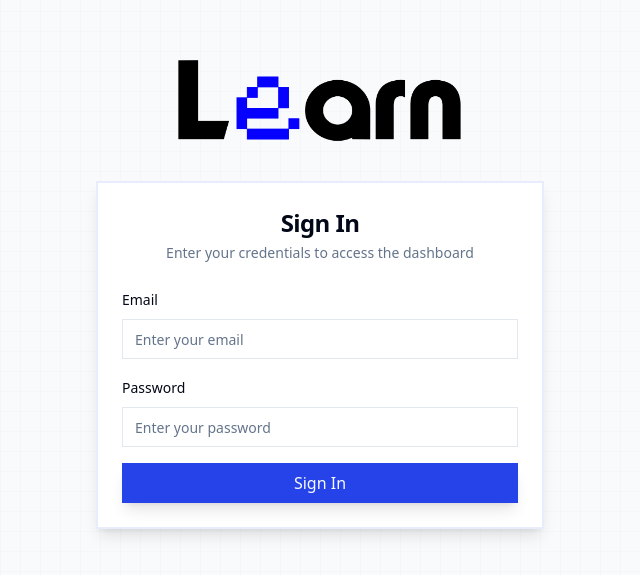
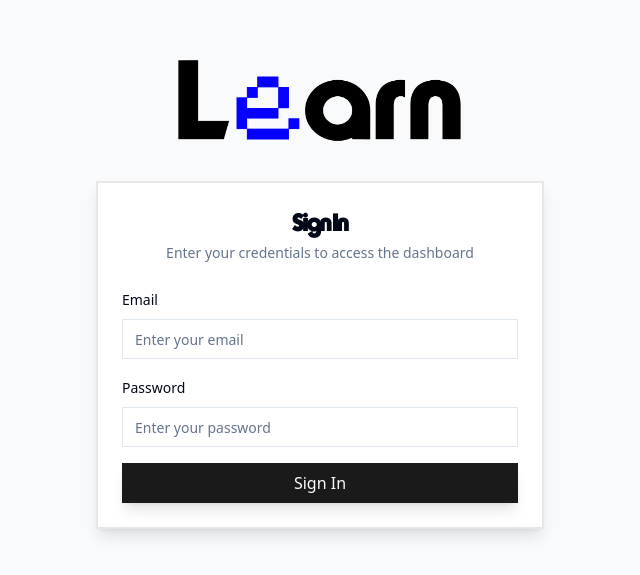
Before and after one commit to khldd/learn, a Next.js app: page /login in a window 1280 px wide. Shown: the part 109-684 px from the top of the page, without its empty margins (320-960 px from the left). Built offline with nearby package versions, Linux system fonts and the light colour scheme.

Commit message:
feat: add custom fonts
- Add Typographica and PixelatedElegance fonts.
- Define font-face rules in globals.css.
- Add font families to tailwind.config.js.
- Apply Typographica font to all headings.

```diff
--- a/src/app/globals.css
+++ b/src/app/globals.css
@@ -1,6 +1,20 @@
 @tailwind base;
 @tailwind components;
 @tailwind utilities;
+
+@font-face {
+  font-family: "Typographica";
+  src: url("/fonts/Typographica.ttf") format("truetype");
+  font-weight: normal;
+  font-style: normal;
+}
+
+@font-face {
+  font-family: "PixelatedElegance";
+  src: url("/fonts/PixelatedEleganceRegular.ttf") format("truetype");
+  font-weight: normal;
+  font-style: normal;
+}
 
 @layer base {
   :root {
@@ -26,25 +40,25 @@
   }
 
   .dark {
-    --background: 222.2 84% 4.9%;
-    --foreground: 210 40% 98%;
-    --card: 222.2 84% 4.9%;
-    --card-foreground: 210 40% 98%;
-    --popover: 222.2 84% 4.9%;
-    --popover-foreground: 210 40% 98%;
-    --primary: 217.2 91.2% 59.8%;
-    --primary-foreground: 222.2 84% 4.9%;
-    --secondary: 217.2 32.6% 17.5%;
-    --secondary-foreground: 210 40% 98%;
-    --muted: 217.2 32.6% 17.5%;
-    --muted-foreground: 215 20.2% 65.1%;
-    --accent: 217.2 32.6% 17.5%;
-    --accent-foreground: 210 40% 98%;
+    --background: 0 0% 7%;
+    --foreground: 0 0% 98%;
+    --card: 0 0% 7%;
+    --card-foreground: 0 0% 98%;
+    --popover: 0 0% 7%;
+    --popover-foreground: 0 0% 98%;
+    --primary: 0 0% 98%;
+    --primary-foreground: 0 0% 9%;
+    --secondary: 0 0% 15%;
+    --secondary-foreground: 0 0% 90%;
+    --muted: 0 0% 15%;
+    --muted-foreground: 0 0% 60%;
+    --accent: 0 0% 15%;
+    --accent-foreground: 0 0% 98%;
     --destructive: 0 62.8% 30.6%;
     --destructive-foreground: 210 40% 98%;
-    --border: 217.2 32.6% 17.5%;
-    --input: 217.2 32.6% 17.5%;
-    --ring: 224.3 76.3% 94.1%;
+    --border: 0 0% 15%;
+    --input: 0 0% 15%;
+    --ring: 0 0% 60%;
   }
 }
 
@@ -65,6 +79,7 @@
   h4,
   h5,
   h6 {
+    @apply font-heading;
     font-weight: 600;
     letter-spacing: -0.025em;
   }
@@ -83,7 +98,7 @@
     transform: translateY(-50%);
     width: 4px;
     height: 4px;
-    background: #2643e9;
+    background: hsl(var(--primary));
     animation: pulse-dot 2s ease-in-out infinite;
   }
 
@@ -95,13 +110,13 @@
     transform: translateY(-50%);
     width: 100%;
     height: 1px;
-    background: linear-gradient(90deg, #2643e9, transparent 70%);
+    background: linear-gradient(90deg, hsl(var(--primary)), transparent 70%);
     animation: flow-line 3s ease-in-out infinite;
   }
 
   .tech-grid {
-    background-image: linear-gradient(rgba(38, 67, 233, 0.02) 1px, transparent 1px),
-      linear-gradient(90deg, rgba(38, 67, 233, 0.02) 1px, transparent 1px);
+    background-image: linear-gradient(hsla(var(--primary), 0.02) 1px, transparent 1px),
+      linear-gradient(90deg, hsla(var(--primary), 0.02) 1px, transparent 1px);
     background-size: 20px 20px;
   }
 
@@ -156,7 +171,7 @@
   }
 
   .glow-on-hover:hover {
-    box-shadow: 0 0 20px rgba(38, 67, 233, 0.3);
+    box-shadow: 0 0 20px hsla(var(--primary), 0.3);
   }
 
   .icon-float {
@@ -175,7 +190,7 @@
     left: -100%;
     width: 100%;
     height: 100%;
-    background: linear-gradient(90deg, transparent, rgba(38, 67, 233, 0.1), transparent);
+    background: linear-gradient(90deg, transparent, hsla(var(--primary), 0.1), transparent);
     animation: dataFlow 3s ease-in-out infinite;
   }
 }
--- a/tailwind.config.js
+++ b/tailwind.config.js
@@ -16,15 +16,15 @@ module.exports = {
         background: "hsl(var(--background))",
         foreground: "hsl(var(--foreground))",
         primary: {
-          DEFAULT: "#2643e9",
+          DEFAULT: "#1a1a1a",
           foreground: "hsl(var(--primary-foreground))",
-          50: "#eff2ff",
-          100: "#e2e8ff",
-          500: "#2643e9",
-          600: "#1d35ba",
-          700: "#162a94",
-          800: "#132470",
-          900: "#0f1d5c",
+          50: "#f7f7f7",
+          100: "#e3e3e3",
+          500: "#7a7a7a",
+          600: "#616161",
+          700: "#4f4f4f",
+          800: "#3d3d3d",
+          900: "#2e2e2e",
         },
         secondary: {
           DEFAULT: "hsl(var(--secondary))",
@@ -88,6 +88,8 @@ module.exports = {
           "Noto Sans",
           "sans-serif",
         ],
+        heading: ["Typographica", "sans-serif"],
+        pixel: ["PixelatedElegance", "sans-serif"],
       },
       fontWeight: {
         normal: "400",
```
Also changed, not shown: public/fonts/PixelatedEleganceRegular.ttf (added), public/fonts/Typographica.ttf (added).
